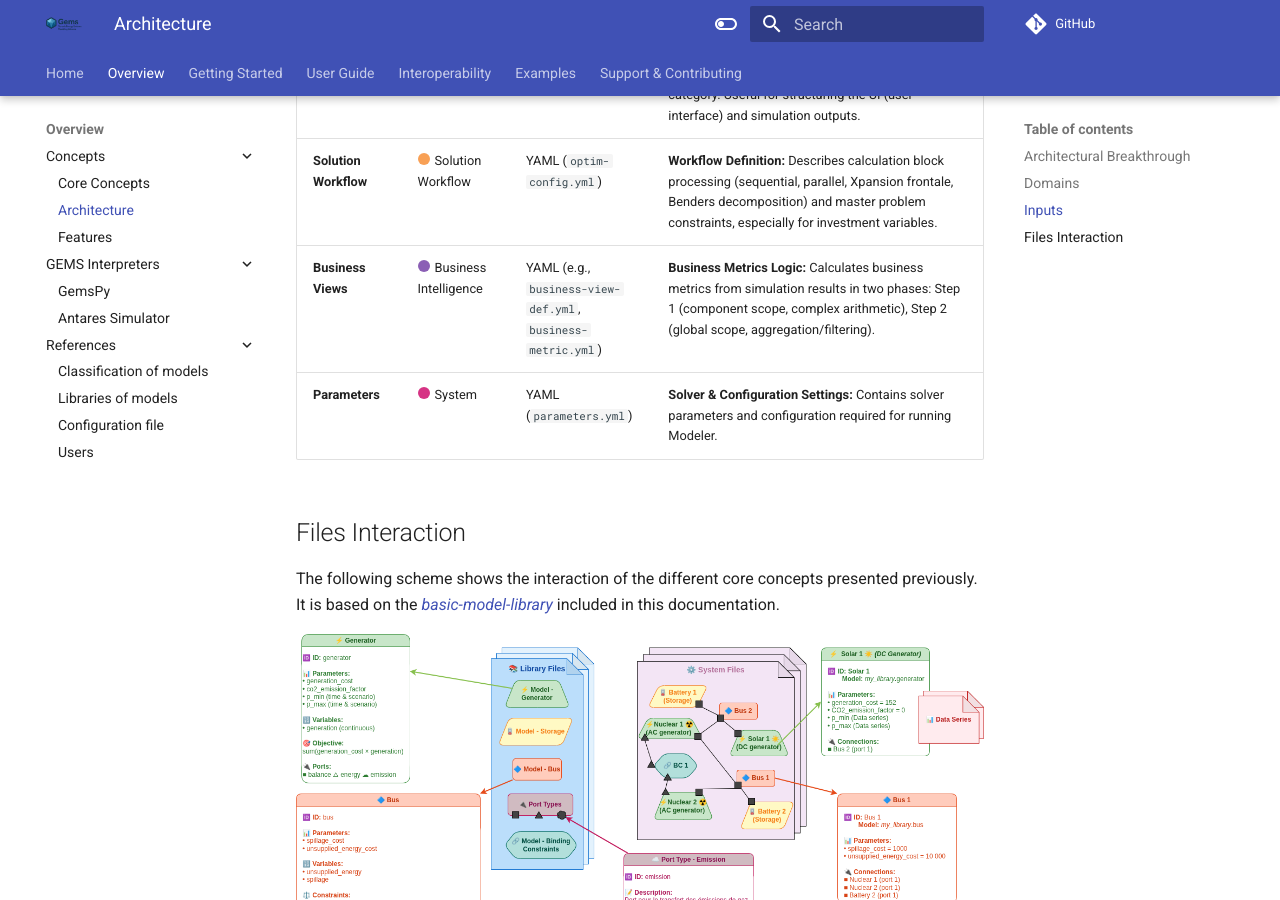
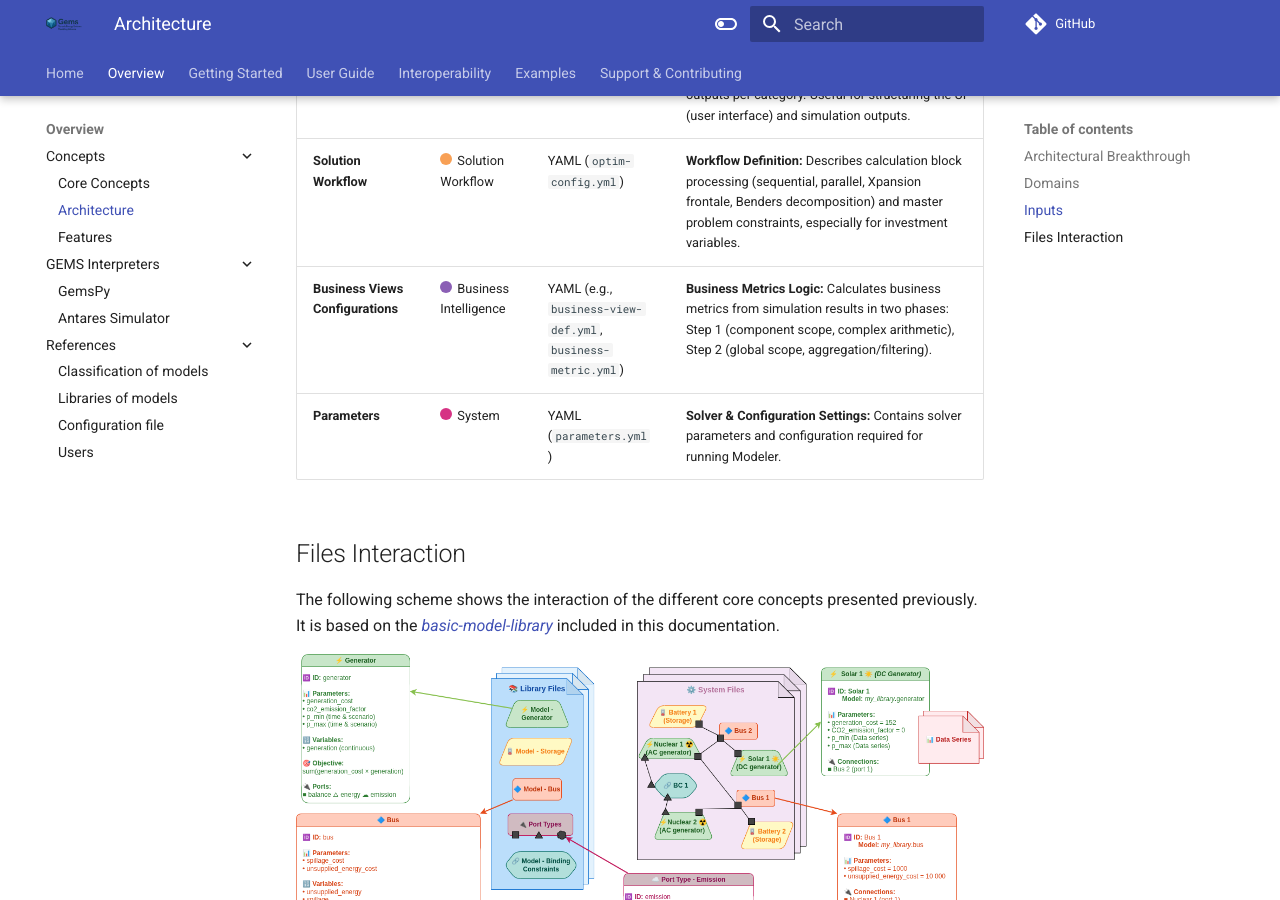
Before and after one commit to AntaresSimulatorTeam/GEMS, an MkDocs documentation site: the page built from doc/1_Overview/Concepts/2_architecture.md, in a window 1280 px wide and 900 px high, scrolled down 2516 px. Built offline with MkDocs 1.6.1 and Material for MkDocs 9.7.7, drawn with Linux system fonts in a browser that asks for light colours; comment, search, counter and statistics services are not loaded.

Commit message:
Update doc/1_Overview/Concepts/2_architecture.md

```diff
--- a/doc/1_Overview/Concepts/2_architecture.md
+++ b/doc/1_Overview/Concepts/2_architecture.md
@@ -44,7 +44,7 @@ These inputs are external files to the core software and consist of:
 | **Timeseries**  | <span style="display:inline-block; width:12px; height:12px; background-color:#D63384; border-radius:50%; margin-right:5px;"></span>System  | Dataseries (e.g., `wind_generation.csv`, `solar_generation.csv`)  | **Time-dependent Data:** Numerical data for parameters varying by time and scenario. Stored as `.csv` or `.tsv` files, typically in a data-series folder.  |
 | **Taxonomy**             | <span style="display:inline-block; width:12px; height:12px; background-color:#17A2B8; border-radius:50%; margin-right:5px;"></span>Abstract modelling        | YAML (e.g., `taxonomy.yml`)                | **Model Structure & Categories:** Specifies mandatory parameters, variables, ports, or extra outputs per category. Useful for structuring the UI (user interface) and simulation outputs.                             |
 | **Solution Workflow**    | <span style="display:inline-block; width:12px; height:12px; background-color:#F8A055; border-radius:50%; margin-right:5px;"></span>Solution Workflow        | YAML (`optim-config.yml`)            | **Workflow Definition:** Describes calculation block processing (sequential, parallel, Xpansion frontale, Benders decomposition) and master problem constraints, especially for investment variables.                   |
-| **Business Views**       | <span style="display:inline-block; width:12px; height:12px; background-color:#8B5FB5; border-radius:50%; margin-right:5px;"></span>Business Intelligence    | YAML (e.g., `business-view-def.yml`, `business-metric.yml`) | **Business Metrics Logic:** Calculates business metrics from simulation results in two phases: Step 1 (component scope, complex arithmetic), Step 2 (global scope, aggregation/filtering).                             |
+| **Business Views Configurations**       | <span style="display:inline-block; width:12px; height:12px; background-color:#8B5FB5; border-radius:50%; margin-right:5px;"></span>Business Intelligence    | YAML (e.g., `business-view-def.yml`, `business-metric.yml`) | **Business Metrics Logic:** Calculates business metrics from simulation results in two phases: Step 1 (component scope, complex arithmetic), Step 2 (global scope, aggregation/filtering).                             |
 | **Parameters**           | <span style="display:inline-block; width:12px; height:12px; background-color:#D63384; border-radius:50%; margin-right:5px;"></span>System                   | YAML (`parameters.yml`)              | **Solver & Configuration Settings:** Contains solver parameters and configuration required for running Modeler.                                                                                                |
 
 ## Files Interaction
```
